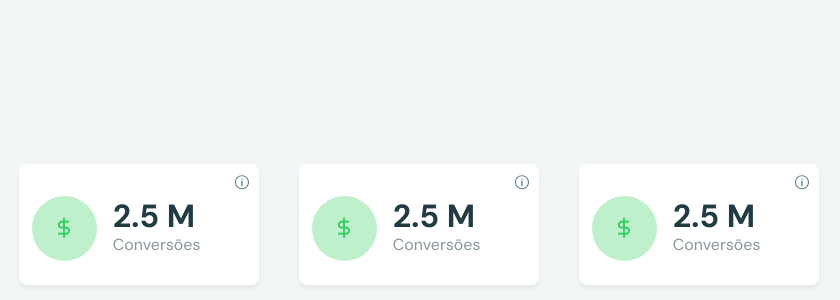
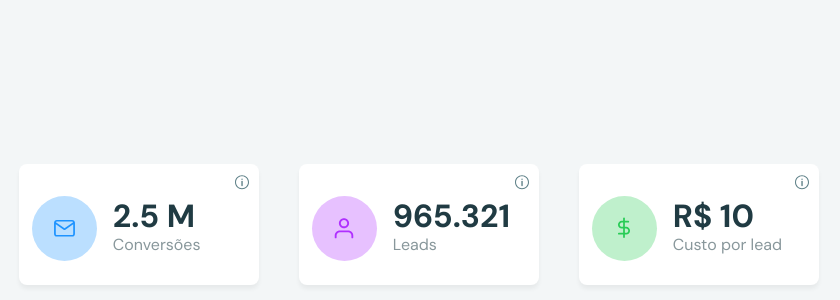
Before and after one commit to alalan55/Desafio_cupola, a Vue app: page / in a window 1280 px wide. Shown: the part 176-476 px from the top of the page, without its empty margins (221-1061 px from the left). Built offline with nearby package versions, Linux system fonts and the light colour scheme.

Commit message:
Insere informações do mock

```diff
--- a/src/App.vue
+++ b/src/App.vue
@@ -1,11 +1,12 @@
 <script setup>
-// import HelloWorld from './components/HelloWorld.vue'
-// import TheWelcome from './components/TheWelcome.vue'
-import Home from '@/components/templates/HomeTemplate.vue'
+import Home from "@/components/templates/HomeTemplate.vue";
+import { informations } from "@/mock";
+
+const informationsData = informations;
 </script>
 
 <template>
- <main>
-   <Home/>
- </main>
+  <main>
+    <Home :informations="informationsData" />
+  </main>
 </template>
--- a/src/components/organisms/CardComponent.vue
+++ b/src/components/organisms/CardComponent.vue
@@ -4,15 +4,15 @@
       <img src="/icons/info-icon.svg" alt="Info icon" />
     </figure>
     <div class="content-card">
-      <div class="icon">
-        <img src="/icons/currency-icon.svg" alt="Icon" />
+      <div class="icon" :style="{background: cardData.color}">
+        <img :src="cardData.img" alt="Icon" />
       </div>
       <div class="descriptions">
         <div class="title">
-          <span>2.5 M</span>
+          <span>{{cardData.title}}</span>
         </div>
         <div class="sub-title">
-          <span>Conversões</span>
+          <span>{{cardData.subTitle}}</span>
         </div>
       </div>
     </div>
@@ -21,6 +21,9 @@
 
 <script>
 export default {
+  props:{
+    cardData: {type: Object, required: true}
+  },
   setup() {
     return {};
   },
--- a/src/components/templates/HomeTemplate.vue
+++ b/src/components/templates/HomeTemplate.vue
@@ -1,15 +1,29 @@
 <template>
   <div class="home-template">
     <div class="content-home">
-      <Card class="card" />
-      <Card class="card" />
-      <Card class="card" />
+      <Card
+        class="card"
+        v-for="item in informations"
+        :cardData="item"
+        :key="item.id"
+      />
     </div>
   </div>
 </template>
 
-<script setup>
+<script>
 import Card from "@/components/organisms/CardComponent.vue";
+export default {
+  components: {
+    Card,
+  },
+  props: {
+    informations: { type: Array, required: true, default: undefined },
+  },
+  setup() {
+    return {};
+  },
+};
 </script>
 
 <style lang="scss" scoped>
```
